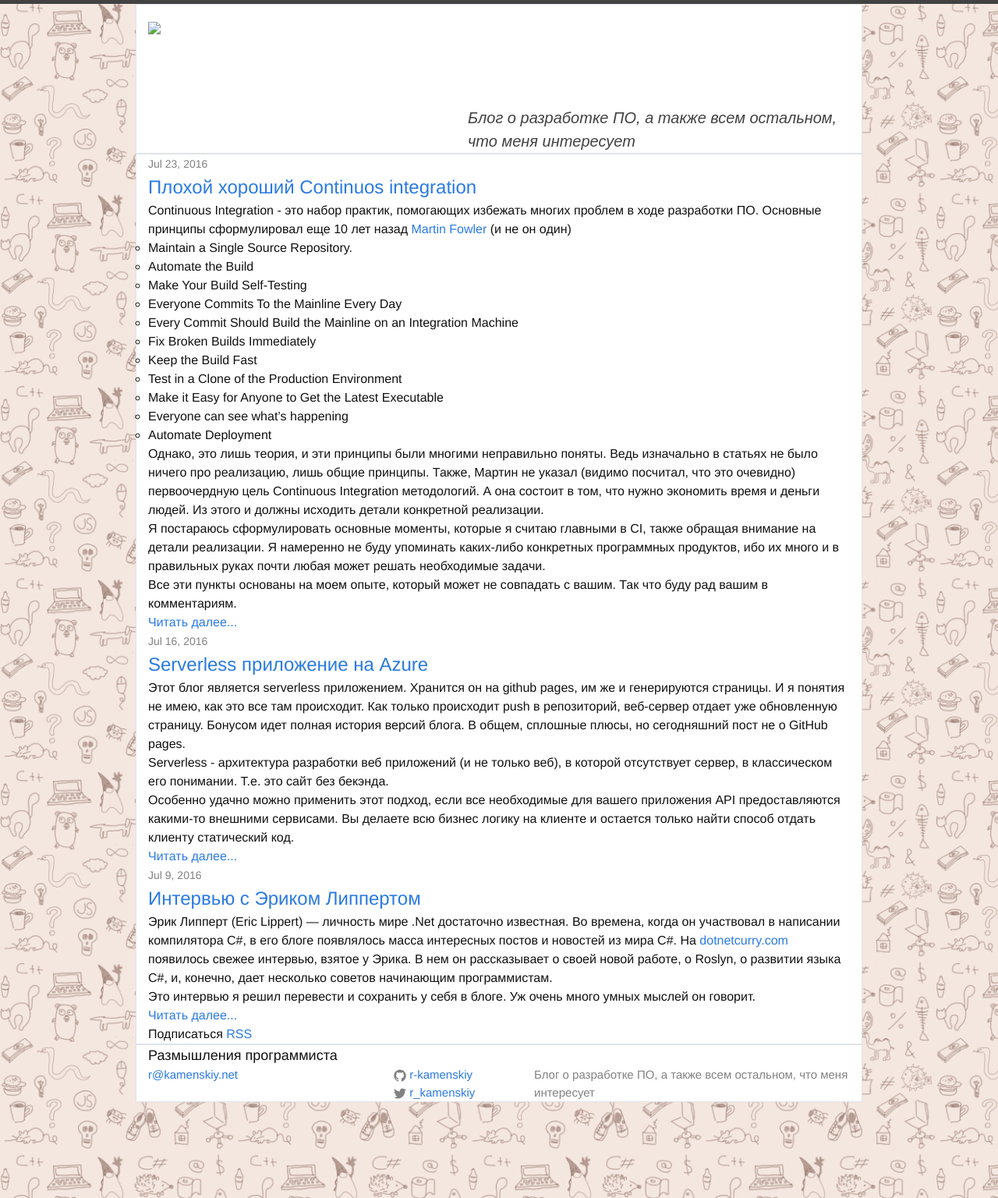
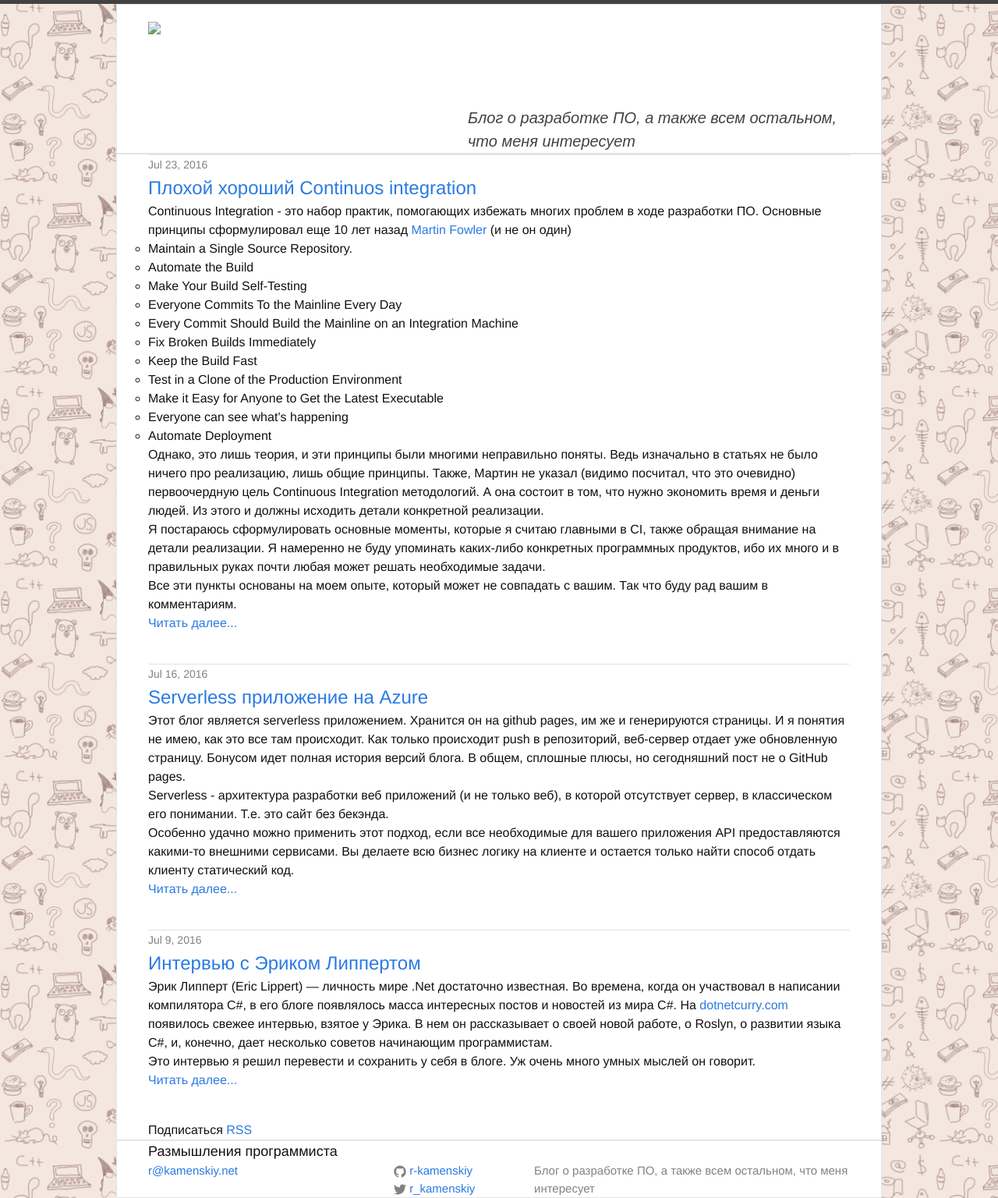
Before and after one commit to r-kamenskiy/r-kamenskiy.github.io, a Jekyll site: the page built from index.html, in a window 1280 px wide. Shown: the whole page at 78% size. Built offline with Jekyll 4.4.1, drawn with Linux system fonts in a browser that asks for light colours.

Commit message:
styles work

```diff
--- a/_sass/_layout.scss
+++ b/_sass/_layout.scss
@@ -135,6 +135,11 @@
     @extend %clearfix;
 }
 
+.wrapper {
+    padding-left: 40px;
+    padding-right: 40px;
+}
+
 .footer-col {
     float: left;
     margin-bottom: $spacing-unit / 2;
@@ -191,11 +196,11 @@
 }
 
 .post-list {
-    margin-left: 0;
+
     list-style: none;
-
     > li {
-        margin-bottom: $spacing-unit;
+        margin-bottom: 40px;
+        border-top: 1px solid #e0e3e9;
     }
 }
 
```
